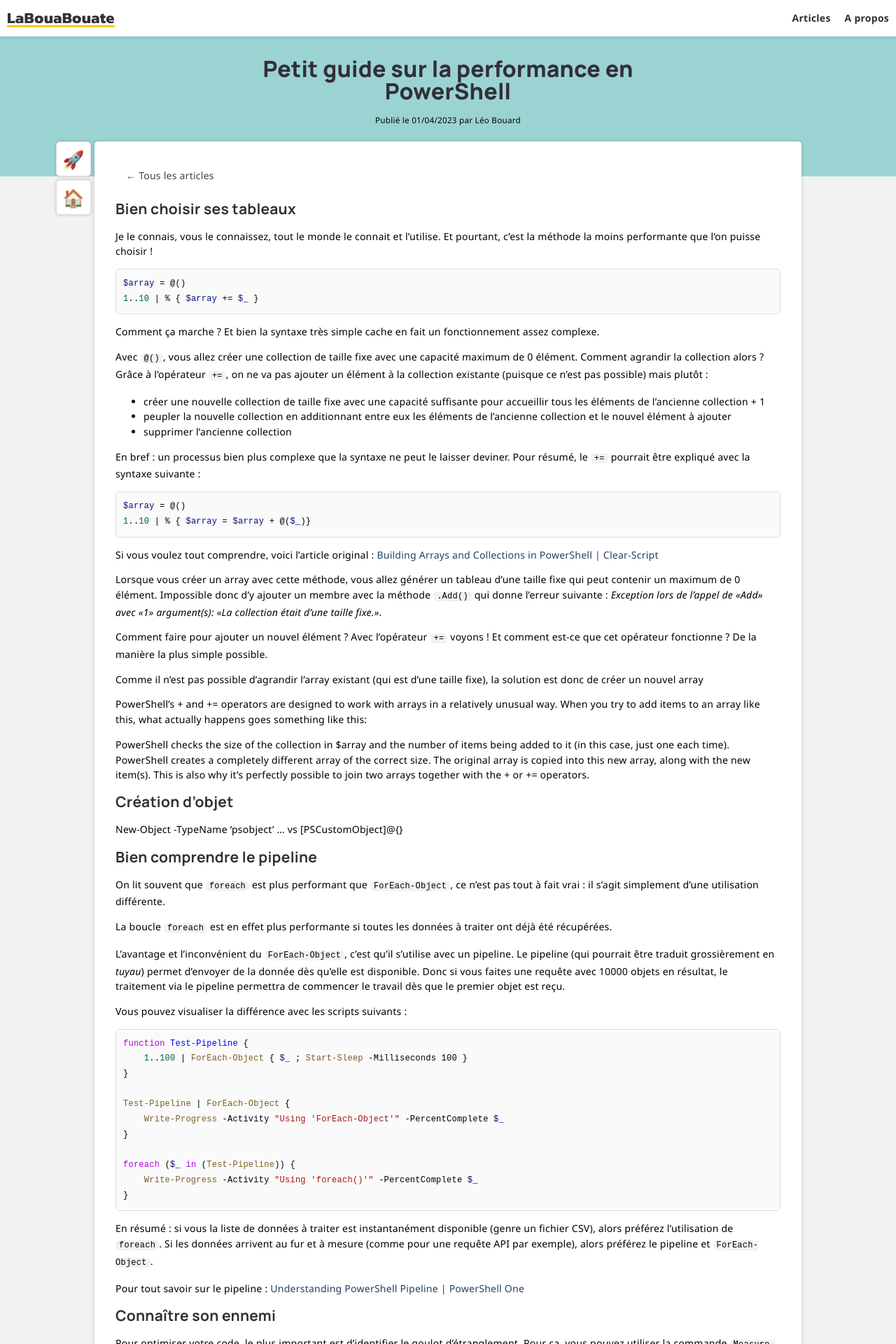
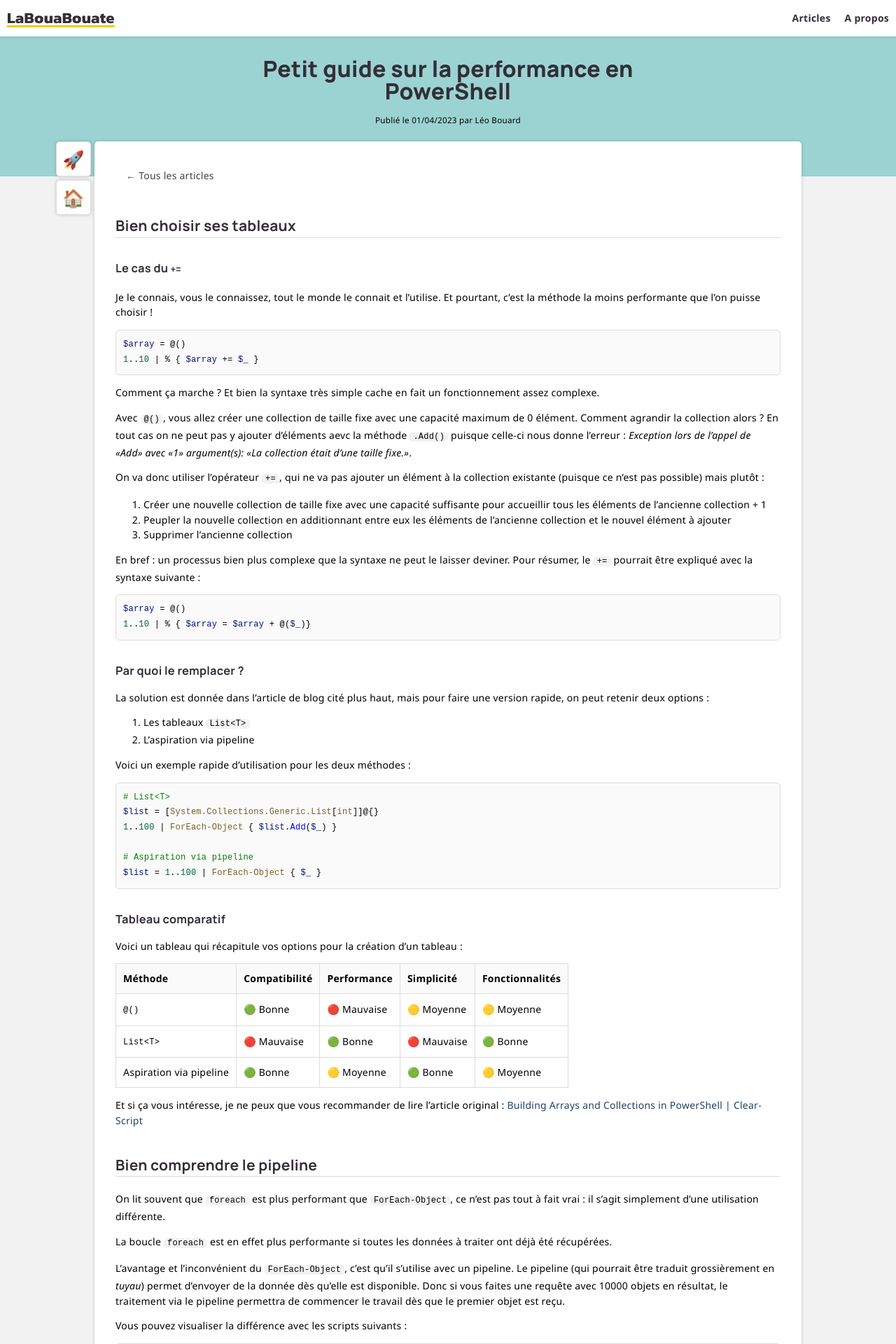
Before and after one commit to leobouard/leobouard.github.io, a Jekyll site: the page built from _posts/2023-04-01-guide-performance-powershell.md, in a window 1280 px wide. Shown: the top 1920 px of the page at 70% size. Built offline with Jekyll 4.4.1, drawn with Linux system fonts in a browser that asks for light colours; nearby versions of some CDN libraries; some web fonts are replaced; some of the changed text lies outside the part shown.

Commit message:
Mise à jour titres & blog perf

````diff
--- a/_posts/2023-04-01-guide-performance-powershell.md
+++ b/_posts/2023-04-01-guide-performance-powershell.md
@@ -9,6 +9,8 @@ listed: true
 
 ## Bien choisir ses tableaux
 
+### Le cas du `+=`
+
 Je le connais, vous le connaissez, tout le monde le connait et l'utilise. Et pourtant, c'est la méthode la moins performante que l'on puisse choisir !
 
 ```powershell
@@ -18,38 +20,50 @@ $array = @()
 
 Comment ça marche ? Et bien la syntaxe très simple cache en fait un fonctionnement assez complexe.
 
-Avec `@()`, vous allez créer une collection de taille fixe avec une capacité maximum de 0 élément. Comment agrandir la collection alors ? Grâce à l'opérateur `+=`, on ne va pas ajouter un élément à la collection existante (puisque ce n'est pas possible) mais plutôt :
+Avec `@()`, vous allez créer une collection de taille fixe avec une capacité maximum de 0 élément. Comment agrandir la collection alors ? En tout cas on ne peut pas y ajouter d'éléments aevc la méthode `.Add()` puisque celle-ci nous donne l'erreur : *Exception lors de l'appel de «Add» avec «1» argument(s): «La collection était d'une taille fixe.»*.
 
-- créer une nouvelle collection de taille fixe avec une capacité suffisante pour accueillir tous les éléments de l'ancienne collection + 1
-- peupler la nouvelle collection en additionnant entre eux les éléments de l'ancienne collection et le nouvel élément à ajouter
-- supprimer l'ancienne collection
+On va donc utiliser l'opérateur `+=`, qui ne va pas ajouter un élément à la collection existante (puisque ce n'est pas possible) mais plutôt :
 
-En bref : un processus bien plus complexe que la syntaxe ne peut le laisser deviner. Pour résumé, le `+=` pourrait être expliqué avec la syntaxe suivante :
+1. Créer une nouvelle collection de taille fixe avec une capacité suffisante pour accueillir tous les éléments de l'ancienne collection + 1
+1. Peupler la nouvelle collection en additionnant entre eux les éléments de l'ancienne collection et le nouvel élément à ajouter
+1. Supprimer l'ancienne collection
+
+En bref : un processus bien plus complexe que la syntaxe ne peut le laisser deviner. Pour résumer, le `+=` pourrait être expliqué avec la syntaxe suivante :
 
 ```powershell
 $array = @()
 1..10 | % { $array = $array + @($_)}
 ```
 
-Si vous voulez tout comprendre, voici l'article original : [Building Arrays and Collections in PowerShell \| Clear-Script](https://vexx32.github.io/2020/02/15/Building-Arrays-Collections/)
+### Par quoi le remplacer ?
 
-Lorsque vous créer un array avec cette méthode, vous allez générer un tableau d'une taille fixe qui peut contenir un maximum de 0 élément. Impossible donc d'y ajouter un membre avec la méthode `.Add()` qui donne l'erreur suivante : *Exception lors de l'appel de «Add» avec «1» argument(s): «La collection était d'une taille fixe.»*.
+La solution est donnée dans l'article de blog cité plus haut, mais pour faire une version rapide, on peut retenir deux options :
 
-Comment faire pour ajouter un nouvel élément ? Avec l'opérateur `+=` voyons ! Et comment est-ce que cet opérateur fonctionne ? De la manière la plus simple possible.
+1. Les tableaux `List<T>`
+1. L'aspiration via pipeline
 
-Comme il n'est pas possible d'agrandir l'array existant (qui est d'une taille fixe), la solution est donc de créer un nouvel array
+Voici un exemple rapide d'utilisation pour les deux méthodes :
 
-PowerShell's + and += operators are designed to work with arrays in a relatively unusual way. When you try to add items to an array like this, what actually happens goes something like this:
+```powershell
+# List<T>
+$list = [System.Collections.Generic.List[int]]@{}
+1..100 | ForEach-Object { $list.Add($_) }
 
-PowerShell checks the size of the collection in $array and the number of items being added to it (in this case, just one each time).
-PowerShell creates a completely different array of the correct size.
-The original array is copied into this new array, along with the new item(s).
-This is also why it's perfectly possible to join two arrays together with the + or += operators.
+# Aspiration via pipeline
+$list = 1..100 | ForEach-Object { $_ }
+```
 
+### Tableau comparatif
 
-## Création d'objet
+Voici un tableau qui récapitule vos options pour la création d'un tableau :
 
-New-Object -TypeName 'psobject' ... vs [PSCustomObject]@{}
+Méthode | Compatibilité | Performance | Simplicité | Fonctionnalités
+------- | ------------- | ----------- | ---------- | ---------------
+`@()` | 🟢 Bonne | 🔴 Mauvaise | 🟡 Moyenne | 🟡 Moyenne
+`List<T>` | 🔴 Mauvaise | 🟢 Bonne | 🔴 Mauvaise | 🟢 Bonne
+Aspiration via pipeline | 🟢 Bonne | 🟡 Moyenne | 🟢 Bonne | 🟡 Moyenne
+
+Et si ça vous intéresse, je ne peux que vous recommander de lire l'article original : [Building Arrays and Collections in PowerShell \| Clear-Script](https://vexx32.github.io/2020/02/15/Building-Arrays-Collections/)
 
 ## Bien comprendre le pipeline
 
@@ -75,7 +89,7 @@ foreach ($_ in (Test-Pipeline)) {
 }
 ```
 
-En résumé : si vous la liste de données à traiter est instantanément disponible (genre un fichier CSV), alors préférez l'utilisation de `foreach`. Si les données arrivent au fur et à mesure (comme pour une requête API par exemple), alors préférez le pipeline et `ForEach-Object`.
+En résumé : si la liste de données à traiter est instantanément disponible (un fichier CSV par exemple), alors préférez l'utilisation de `foreach`. Si les données arrivent au fur et à mesure (comme pour une requête API par exemple), alors préférez le pipeline et `ForEach-Object`.
 
 Pour tout savoir sur le pipeline : [Understanding PowerShell Pipeline \| PowerShell One](https://powershell.one/powershell-internals/scriptblocks/powershell-pipeline)
 
@@ -158,12 +170,38 @@ Cependant, avant de tomber dans le dogmatisme je tiens à préciser quelque chos
 2. Il ne faut pas sous-estimer la puissance d'une barre de progression pour le cerveau humain : le temps vous semblera infiniment moins long avec une barre qui se remplie petit à petit, plutôt qu'une console vierge qui ne montre pas le moindre signe de progression.
 3. Priorisez l'optimisation de vos performances : supprimer tout affichage dans votre script ne le rendra probablement pas deux fois plus performant. Essayer de trouver la cause du ralentissement avant de dégommer tous les `Write-Output` de votre script, car il y a de grandes chances pour ça ne soit pas la cause principale.
 
-## Manger ~~bio~~ local
+## Manger ~~bio et~~ local
 
-Une requête AD pour obtenir 10000 utilisateurs est moins coûteuse que 10000 requêtes d'un seul utilisateur.
+De manière générale, une requête pour obtenir 10 000 utilisateurs est moins coûteuse que 10 000 requêtes d'un seul utilisateur.
+
+> ~~On peut tromper mille fois mille personnes~~
+> ~~On peut tromper une fois mille personnes, mais on ne peut pas tromper mille fois mille personnes~~
+> ~~On peut tromper une fois mille personne mais on peut pas tromper mille fois une personne~~
 
 Morale de l'histoire : faire une grosse requête pour requêter ensuite à l'intérieur du résultat plutôt que de faire une requête à chaque fois.
 
-Pour MSGraph : des rapports CSV sont disponibles (notamment pour les statistiques emails) qui permettent de gagner beaucoup de temps par rapport à des requêtes individuelles.
+Pour Microsoft Graph : des rapports CSV sont disponibles (notamment pour les statistiques d'usage des boîtes aux lettres) et permettent de gagner beaucoup de temps par rapport à des requêtes individuelles, beaucoup plus coûteuses.
+
+## Quelques tests en vrac
+
+### `Out-Null` est moins performant que `$null =`
+
+```powershell
+Get-Command | Out-Null
+# vs.
+$null = Get-Command
+```
+
+**✅ VRAI** : La commande `Out-Null` permet de *mettre à la poubelle/ne pas afficher* le résultat d'une commande. Son utilisation reste relativement rare, mais si vous l'utilisez vous pouvez gagner 25% de performance en le remplaçant par `$null =`.
+
+### `New-Object` est moins performant que `[PSCustomObject]@{}`
+
+```powershell
+New-Object -TypeName 'PSCustomObject' -Property @{}
+# vs.
+[PSCustomObject]@{}
+```
+
+**❌ PLUTÔT FAUX** : Lorsqu'il s'agit de créer un nouveau PSCustomObject, je n'ai trouvé aucune différence de temps de traitement entre les deux syntaxes. Je conseillerai tout de même d'adopter la syntaxe la plus moderne qui reste plus simple à comprendre et à lire.
 
 ## Conclusion
--- a/assets/css/style.scss
+++ b/assets/css/style.scss
@@ -118,10 +118,15 @@ main {
         margin: 15px 0px;
     }
 
+    h2 {
+        border-bottom: 1px solid #ddd;
+        padding-bottom: 5px;
+    }
+
     h2, h3, h4, h5 {
         font-family: 'Manrope', sans-serif;
         font-weight: 700;
-        margin-top: 1em 0em;
+        margin: 2em 0px 1em 0px;
     }
 
     img {
````
Also changed, not shown: other parts of _posts/2023-04-01-guide-performance-powershell.md (+2 -4 lines), _posts/2024-01-01-tricheur.md (renamed from _posts/2023-05-10-tricheur.md, +21 -1 lines).
